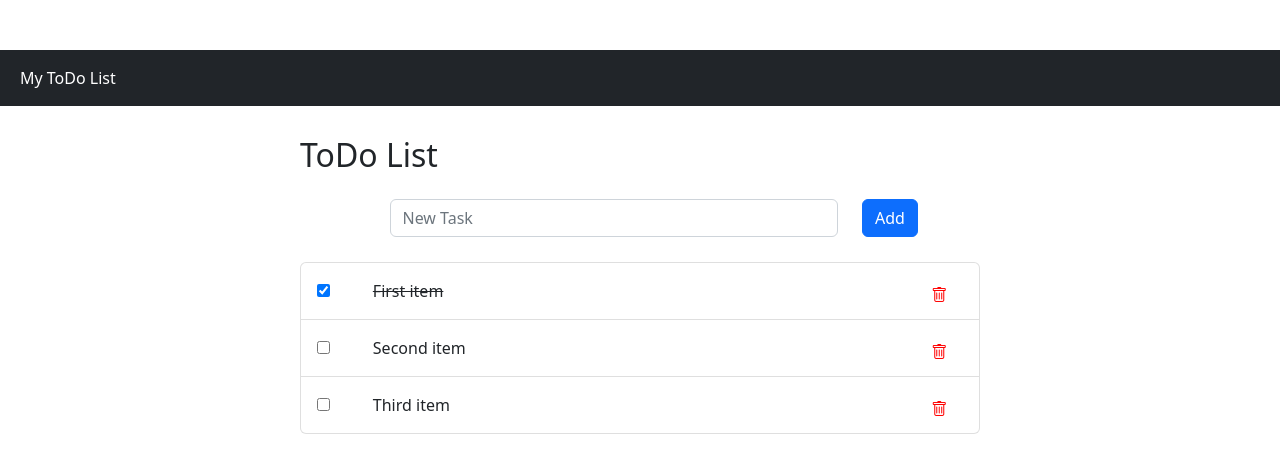
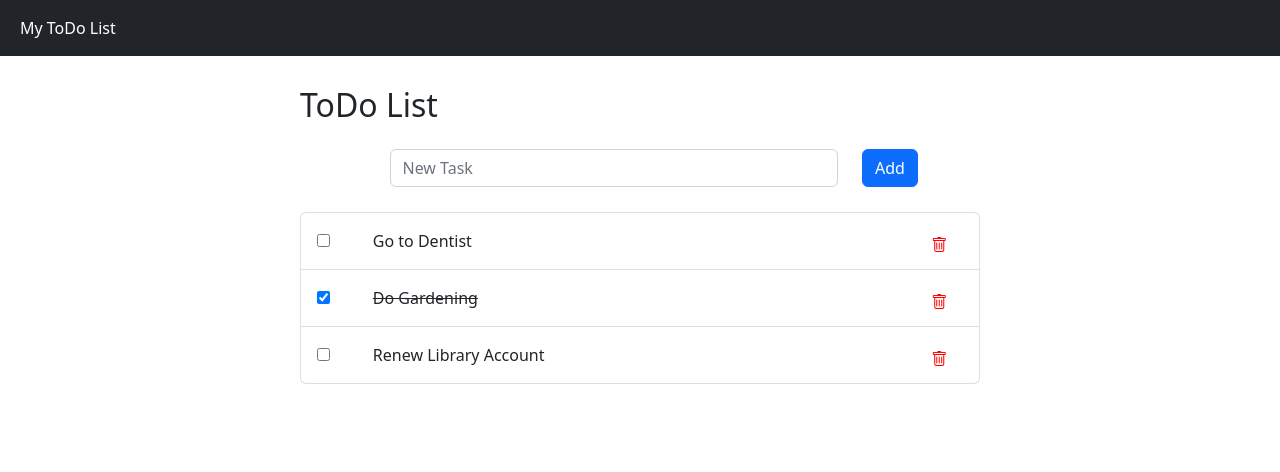
Before and after one commit to LCC-CIT-Programming-CS233JS/03-todolist-template-travisburns, a website built with webpack: page src/index.html in a window 1280 px wide. Built offline with nearby package versions, Linux system fonts and the light colour scheme.

Commit message:
todolist application first part completed

```diff
--- a/src/css/styles.css
+++ b/src/css/styles.css
@@ -1,6 +1,4 @@
-body {
-  padding-top: 50px;
-}
+
 .starter-template {
   padding: 40px 15px;
   text-align: center;
--- a/src/js/index.js
+++ b/src/js/index.js
@@ -23,22 +23,89 @@
     - addTask -   allows the user to add a new task to the list.  It is called
                   by the click event handler for the add button on the page.
 */
+class ToDoList{
 
+    constructor() {
+       this.tasks = [
+            {description: 'Go to Dentist', isComplete: false},
+            {description: 'Do Gardening', isComplete: true},
+            {description: 'Renew Library Account', isComplete: false},
+        ]
+        this.addEventHandlers = this.addEventHandlers.bind(this);
+        this.addTask = this.addTask.bind(this);
+        this.loadTasks();
+    }
+
+
+
+
+    addTask() {
+
+        }
+
+
+        addEventHandlers(){
+
+        }
+
+        loadTasks(){
+        // let tasksHtml = "";
+        // for (let i = 0; i < this.tasks.length; i++) {
+        //     tasksHtml += this.generateTaskHtml(this.tasks[i], i);
+        // }
+        let tasksHtml = this.tasks.reduce(
+            (html, task, index) => html += this.generateTaskHtml(task), ''
+            )
+        document.getElementById("taskList").innerHTML = tasksHtml;
+        this.addEventHandlers();
+        }
+
+
+        generateTaskHtml(task, index) {
+            return `
+              <li class="list-group-item checkbox">
+                <div class="row">
+                  <div class="col-sm-1 pt-2 checkbox">
+                    <label><input name="toggleTaskStatus" type="checkbox" value=""
+                    class="" ${(task.isComplete)?"checked":"" }
+                    /></label>
+                  </div>
+                  <div class="col-sm-10 task-text ${(task.isComplete)?"complete":"" }">
+                    ${task.description}
+                  </div>
+                  <div class="col-sm-1 pt-2 delete-icon-area">
+                    <a name="deleteTask"class="" href="/">
+                        <i class="bi-trash delete-icon"></i>
+                    </a>
+                  </div>
+                </div>
+              </li>
+            `;
+        }
+
+
+
+        toggleTaskStatus(){
+
+        }
+
+        deleteTask(){
+
+        }
+
+
+
+}
 /*  Create a class called ToDoList
     PART 1 - Show the tasks
     -   Add stubs for all of the methods in the class:
-        -   addTask, addEventHandlers, loadTask, generateTaskHtml
-            toggleTaskStatus, deleteTask
+        -
         -   You can add a console.log statement to each of these if you like
 
     -   Add a constructor
         -   Create an instance variable called tasks.
         -   Set it equal to the following object literal
-        -   [
-                {description: 'Go to Dentist', isComplete: false},
-                {description: 'Do Gardening', isComplete: true},
-                {description: 'Renew Library Account', isComplete: false},
-            ]
+        -
         -   call bind on addTask and addEventHandlers
         -   call the method loadTasks
 
@@ -55,9 +122,7 @@
             the return value for each of the individual tasks combined
             You can do this by calling the reduce method on the array
             It manipulates each element of an array to produce ONE result
-                let tasksHtml = this.tasks.reduce(
-                    (html, task, index) => html += this.generateTaskHtml(task), ''
-                    )
+
         -   Set contents of the taskList element on the page to the tasksHtml variable
         -   Call the method addEventHandlers.  Eventually this will add the event handlers
             to the checkbox and delete icon for each task on the page.
@@ -123,44 +188,8 @@
     Use and arrow or anonymous function
 */
 
-function generateTaskHtml(task) {
-    return `
-      <li class="list-group-item checkbox">
-        <div class="row">
-          <div class="col-sm-1 pt-2 checkbox">
-            <label><input name="toggleTaskStatus" type="checkbox" value="" class="" IS IT CHECKED></label>
-          </div>
-          <div class="col-sm-10 task-text SHOULD IT HAVE THE CHECKED CLASS">
-            TASK DESCRIPTION GOES HERE
-          </div>
-          <div class="col-sm-1 pt-2 delete-icon-area">
-            <a name="deleteTask" class="" href="/" ><i class="bi-trash delete-icon"></i></a>
-          </div>
-        </div>
-      </li>
-    `;
-}
+let toDo;
+window.onload = () => { toDo = new ToDoList();}
 
-/* this is the completed version of generateTaskHtml
-function generateTaskHtml(task) {
-    return `
-      <li class="list-group-item checkbox">
-        <div class="row">
-          <div class="col-sm-1 pt-2 checkbox">
-            <label><input name="toggleTaskStatus" type="checkbox" value=""
-            class="" ${(task.isComplete)?"checked":"" }
-            /></label>
-          </div>
-          <div class="col-sm-10 task-text ${(task.isComplete)?"complete":"" }">
-            ${task.description}
-          </div>
-          <div class="col-sm-1 pt-2 delete-icon-area">
-            <a name="deleteTask"class="" href="/">
-                <i class="bi-trash delete-icon"></i>
-            </a>
-          </div>
-        </div>
-      </li>
-    `;
-}
-*/
+
+// this is the completed version of generateTaskHtml
```
Also changed, not shown: src/index.html (line endings or trailing spaces), 1 other file.
